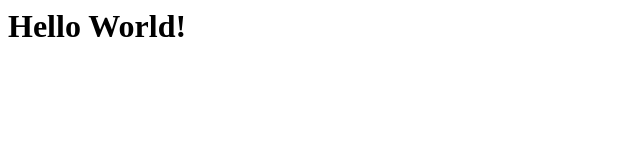
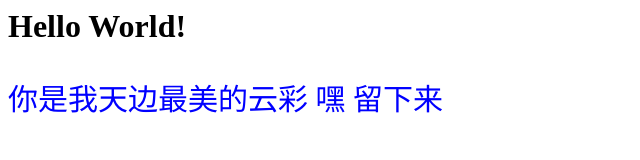
Before and after one commit to hellobluefat/hellobluefat.github.io, a plain HTML site: page index.html in a window 1280 px wide. Shown: the whole page, without its empty margins (0-640 px from the left). Drawn offline with Linux system fonts and the light colour scheme.

Commit message:
add style

```diff
--- a/index.html
+++ b/index.html
@@ -1 +1,2 @@
 <h1>Hello World!</h1>
+<p style="color:blue;font-size:30px;">你是我天边最美的云彩 嘿 留下来</p>
```
